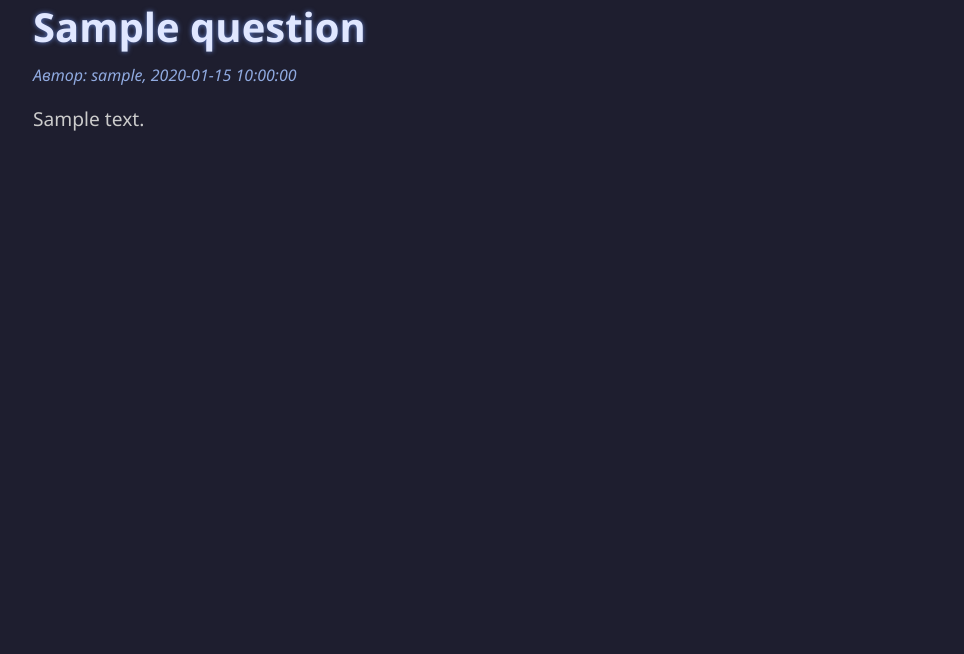
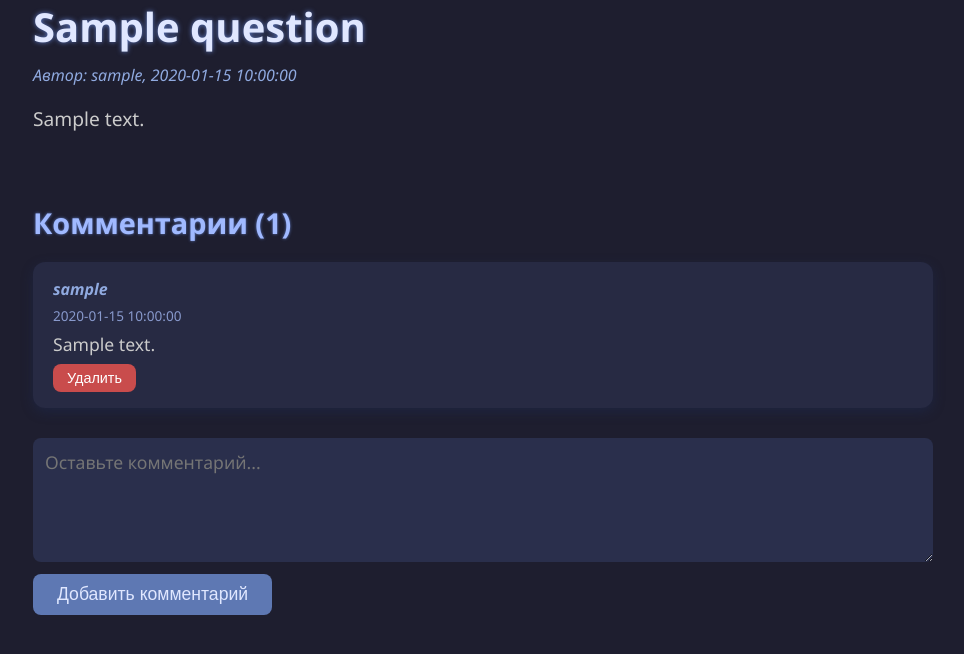
Before and after one commit to Denis24-sdk/blog-platform, a PHP site: page /question.php?id=1 in a window 1280 px wide. Shown: the part 120-774 px from the top of the page, without its empty margins (157-1121 px from the left). Run offline with PHP 8.4, Linux system fonts and the light colour scheme; the visitor is signed in with stand-in values (Sample User, id 1); tables that the repository leaves empty or names only in its code hold one stand-in row (values such as "Sample post").

Commit message:
Добавил комментарии к каждому вопросу с возможностью удаления

```diff
--- a/public/question.php
+++ b/public/question.php
@@ -13,6 +13,22 @@ if (!isset($_GET['id']) || !is_numeric($_GET['id'])) {
 
 $question_id = (int) $_GET['id'];
 
+// Обработка отправки комментария
+if ($_SERVER['REQUEST_METHOD'] === 'POST' && isset($_POST['comment_body'])) {
+  $comment_body = trim($_POST['comment_body']);
+  if ($comment_body !== '') {
+    $stmt = $pdo->prepare("INSERT INTO comments (question_id, user_id, body) VALUES (?, ?, ?)");
+    $stmt->execute([$question_id, $_SESSION['user_id'], $comment_body]);
+    // После сохранения обновим страницу (чтобы избежать повторной отправки)
+    header("Location: question.php?id=$question_id");
+    exit;
+  } else {
+    $error = "Комментарий не может быть пустым.";
+  }
+}
+
+
+// Получаем вопрос
 $stmt = $pdo->prepare("
   SELECT q.id, q.title, q.body, q.created_at, u.username
   FROM questions q
@@ -23,10 +39,23 @@ $stmt->execute([$question_id]);
 $question = $stmt->fetch();
 
 if (!$question) {
-  echo "Вопрос не найден.";
-  exit;
+    echo "Вопрос не найден.";
+    exit;
 }
+
+// Получаем комментарии с user_id
+$stmt = $pdo->prepare("
+  SELECT c.id, c.body, c.created_at, c.user_id, u.username
+  FROM comments c
+  JOIN users u ON c.user_id = u.id
+  WHERE c.question_id = ?
+  ORDER BY c.created_at ASC
+");
+$stmt->execute([$question_id]);
+$comments = $stmt->fetchAll();
 ?>
+
+
 <!DOCTYPE html>
 <html lang="ru">
 
@@ -60,6 +89,7 @@ if (!$question) {
       white-space: pre-wrap;
       line-height: 1.4;
       color: rgb(203, 203, 203);
+      margin-bottom: 40px;
     }
 
     a.back-link {
@@ -72,6 +102,109 @@ if (!$question) {
     a.back-link:hover {
       text-decoration: underline;
     }
+
+    /* Комментарии */
+    .comments {
+      margin-top: 70px;
+    }
+
+    .comments h2 {
+      font-size: 1.8rem;
+      margin-bottom: 20px;
+      color: #a0b9ff;
+      text-shadow: 0 0 3px rgba(119, 158, 255, 0.7);
+    }
+
+    .comment {
+      background: rgba(93, 117, 189, 0.14);
+      border-radius: 12px;
+      padding: 16px 20px;
+      margin-bottom: 15px;
+      box-shadow: 0 4px 12px rgba(29, 44, 88, 0.4);
+    }
+
+    .comment .author {
+      font-weight: 700;
+      color: rgb(144, 170, 224);
+      margin-bottom: 6px;
+      font-style: italic;
+      font-size: 1rem;
+    }
+
+    .comment .date {
+      font-size: 0.85rem;
+      color: #8899cc;
+      margin-bottom: 8px;
+    }
+
+    .comment .text {
+      white-space: pre-wrap;
+      color: rgb(203, 203, 203);
+      font-size: 1.1rem;
+      line-height: 1.3;
+    }
+
+    /* Форма комментария */
+    form.comment-form {
+      margin-top: 30px;
+      display: flex;
+      flex-direction: column;
+    }
+
+    form.comment-form textarea {
+      resize: vertical;
+      min-height: 100px;
+      padding: 12px;
+      font-size: 1.1rem;
+      border-radius: 8px;
+      border: none;
+      background: rgba(93, 117, 189, 0.2);
+      color: #e0e7ff;
+      font-family: inherit;
+      margin-bottom: 12px;
+    }
+
+    form.comment-form textarea:focus {
+      outline: 2px solid #5e78b3;
+      background: rgba(93, 117, 189, 0.35);
+    }
+
+    form.comment-form button {
+      align-self: flex-start;
+      padding: 10px 24px;
+      font-size: 1.1rem;
+      border-radius: 8px;
+      border: none;
+      background: #5e78b3;
+      color: #e0e7ff;
+      cursor: pointer;
+      transition: background-color 0.3s ease;
+    }
+
+    form.comment-form button:hover {
+      background: #7a92d1;
+    }
+
+    .error {
+      color: #ff6666;
+      margin-bottom: 12px;
+      font-weight: 600;
+    }
+
+    .btn-delete-comment {
+      background: #c94c4c;
+      border: none;
+      color: #fff;
+      padding: 6px 14px;
+      border-radius: 8px;
+      font-size: 0.9rem;
+      cursor: pointer;
+      transition: background-color 0.3s ease;
+    }
+
+    .btn-delete-comment:hover {
+      background: #e06a6a;
+    }
   </style>
 </head>
 
@@ -79,8 +212,41 @@ if (!$question) {
   <a href="questions.php" class="back-link">&larr; Назад к списку вопросов</a>
   <h1><?= htmlspecialchars($question['title']) ?></h1>
   <div class="meta">Автор: <?= htmlspecialchars($question['username']) ?>,
-    <?= htmlspecialchars($question['created_at']) ?></div>
+    <?= htmlspecialchars($question['created_at']) ?>
+  </div>
   <div class="body"><?= nl2br(htmlspecialchars($question['body'])) ?></div>
+
+  <section class="comments">
+    <h2>Комментарии (<?= count($comments) ?>)</h2>
+    <?php if (count($comments) === 0): ?>
+      <p>Пока нет комментариев. Будьте первым!</p>
+    <?php else: ?>
+      <?php foreach ($comments as $comment): ?>
+        <div class="comment">
+          <div class="author"><?= htmlspecialchars($comment['username']) ?></div>
+          <div class="date"><?= htmlspecialchars($comment['created_at']) ?></div>
+          <div class="text"><?= nl2br(htmlspecialchars($comment['body'])) ?></div>
+
+          <?php if ($comment['user_id'] == $_SESSION['user_id']): ?>
+            <form method="POST" action="delete_comment.php" onsubmit="return confirm('Удалить этот комментарий?');"
+              style="margin-top:8px;">
+              <input type="hidden" name="comment_id" value="<?= (int) $comment['id'] ?>">
+              <button type="submit" class="btn-delete-comment">Удалить</button>
+            </form>
+          <?php endif; ?>
+        </div>
+
+      <?php endforeach; ?>
+    <?php endif; ?>
+
+    <form class="comment-form" method="POST" action="">
+      <?php if (!empty($error)): ?>
+        <div class="error"><?= htmlspecialchars($error) ?></div>
+      <?php endif; ?>
+      <textarea name="comment_body" placeholder="Оставьте комментарий..." required></textarea>
+      <button type="submit">Добавить комментарий</button>
+    </form>
+  </section>
 </body>
 
 </html>
```
Also changed, not shown: public/delete_comment.php (added, +34 -0 lines).
